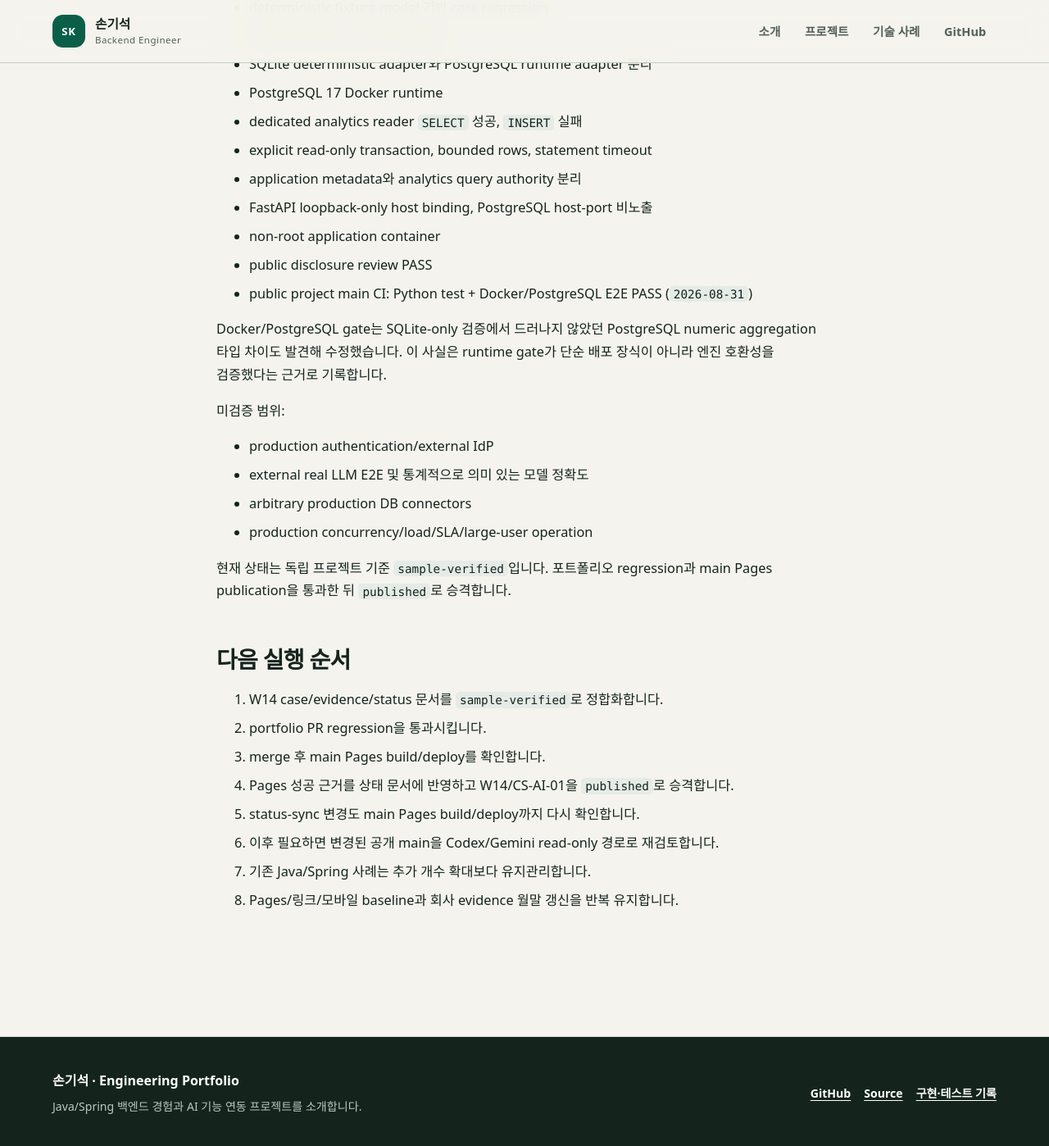
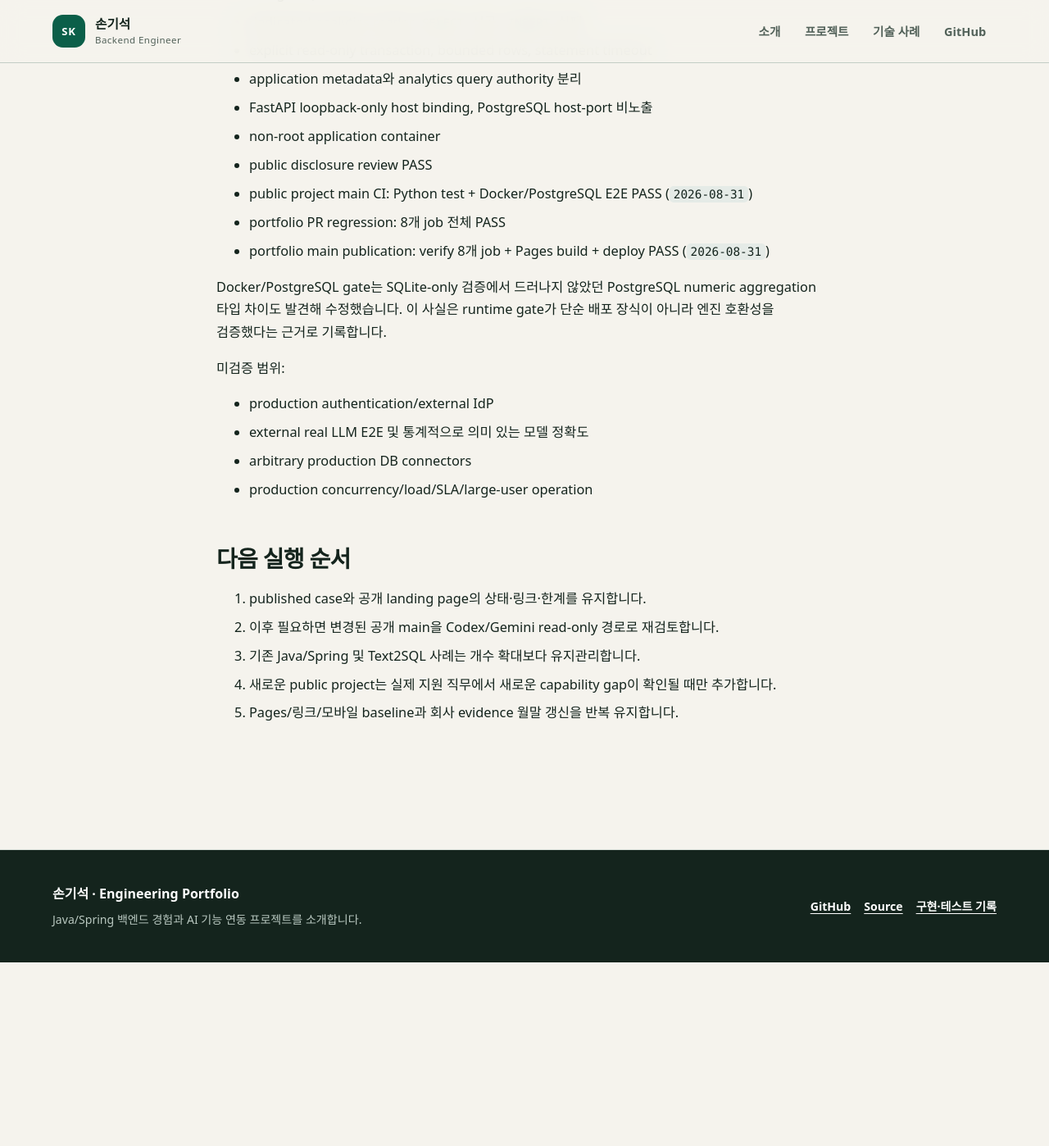
Before and after one commit to son1004007/engineering-career-portfolio, a Jekyll site: the page built from WORKS.md, in a window 1280 px wide and 1400 px high, scrolled down 4729 px. Shown: the whole window at 82% size. Built offline with Jekyll 4.4.1, drawn with Linux system fonts in a browser that asks for light colours; our own code applies the rules of GitHub Pages for plain Markdown files; after the commit the page ends 5903 px from its top, so only the background shows below that; some of the changed text lies outside the part shown.

Commit message:
docs: mark Text2SQL work published

```diff
--- a/WORKS.md
+++ b/WORKS.md
@@ -34,7 +34,7 @@
 | `W11` | 배포·복구 이식성 사례 공개 | WAR/context/profile/rollback 샘플 | regression + Pages | `published` |
 | `W12` | 업무 규칙 일관성 사례 공개 | identity/reference-period 독립 샘플 | regression + Pages | `published` |
 | `W13` | capability-first 첫 화면 재구성 | README·Pages·strategy·AI context | HR role clarity + evidence hierarchy | `verified` |
-| `W14` | Python/FastAPI Data / AI Service Integration 공개 증거 | Text2SQL Workspace + case study + evidence | independent runtime evidence + portfolio regression + Pages | `verified` (`sample-verified`, publication pending) |
+| `W14` | Python/FastAPI Data / AI Service Integration 공개 증거 | Text2SQL Workspace + case study + evidence | independent runtime evidence + portfolio regression + Pages | `published` |
 
 ## 핵심 검증 기록
 
@@ -94,9 +94,9 @@
 - 공개 검증보다 앞선 `RAG/Agent patterns`, `observability` 같은 상위 용어를 첫 화면에서 내림
 - p95/테스트 개수보다 실제 시나리오와 실패 차단 경계를 먼저 제시
 
-P0 문구 정렬은 반영했고, Python/FastAPI evidence gap은 W14의 독립 공개 구현으로 보강했습니다.
+P0 문구 정렬은 반영했고, Python/FastAPI evidence gap은 W14의 독립 공개 구현과 publication으로 보강했습니다.
 
-### W14 — Python/FastAPI Data / AI Service Integration — `verified`, publication pending
+### W14 — Python/FastAPI Data / AI Service Integration — `published`
 
 목적은 Python 프로젝트 수를 늘리는 것이 아니라 **공개 evidence의 실제 공백을 하나의 강한 사례로 채우는 것**입니다.
 
@@ -130,6 +130,8 @@
 - non-root application container
 - public disclosure review PASS
 - public project main CI: Python test + Docker/PostgreSQL E2E PASS (`2026-08-31`)
+- portfolio PR regression: 8개 job 전체 PASS
+- portfolio main publication: verify 8개 job + Pages build + deploy PASS (`2026-08-31`)
 
 Docker/PostgreSQL gate는 SQLite-only 검증에서 드러나지 않았던 PostgreSQL numeric aggregation 타입 차이도 발견해 수정했습니다. 이 사실은 runtime gate가 단순 배포 장식이 아니라 엔진 호환성을 검증했다는 근거로 기록합니다.
 
@@ -140,15 +142,10 @@
 - arbitrary production DB connectors
 - production concurrency/load/SLA/large-user operation
 
-현재 상태는 독립 프로젝트 기준 `sample-verified`입니다. 포트폴리오 regression과 main Pages publication을 통과한 뒤 `published`로 승격합니다.
-
 ## 다음 실행 순서
 
-1. W14 case/evidence/status 문서를 `sample-verified`로 정합화합니다.
-2. portfolio PR regression을 통과시킵니다.
-3. merge 후 main Pages build/deploy를 확인합니다.
-4. Pages 성공 근거를 상태 문서에 반영하고 W14/CS-AI-01을 `published`로 승격합니다.
-5. status-sync 변경도 main Pages build/deploy까지 다시 확인합니다.
-6. 이후 필요하면 변경된 공개 main을 Codex/Gemini read-only 경로로 재검토합니다.
-7. 기존 Java/Spring 사례는 추가 개수 확대보다 유지관리합니다.
-8. Pages/링크/모바일 baseline과 회사 evidence 월말 갱신을 반복 유지합니다.
+1. published case와 공개 landing page의 상태·링크·한계를 유지합니다.
+2. 이후 필요하면 변경된 공개 main을 Codex/Gemini read-only 경로로 재검토합니다.
+3. 기존 Java/Spring 및 Text2SQL 사례는 개수 확대보다 유지관리합니다.
+4. 새로운 public project는 실제 지원 직무에서 새로운 capability gap이 확인될 때만 추가합니다.
+5. Pages/링크/모바일 baseline과 회사 evidence 월말 갱신을 반복 유지합니다.
```
